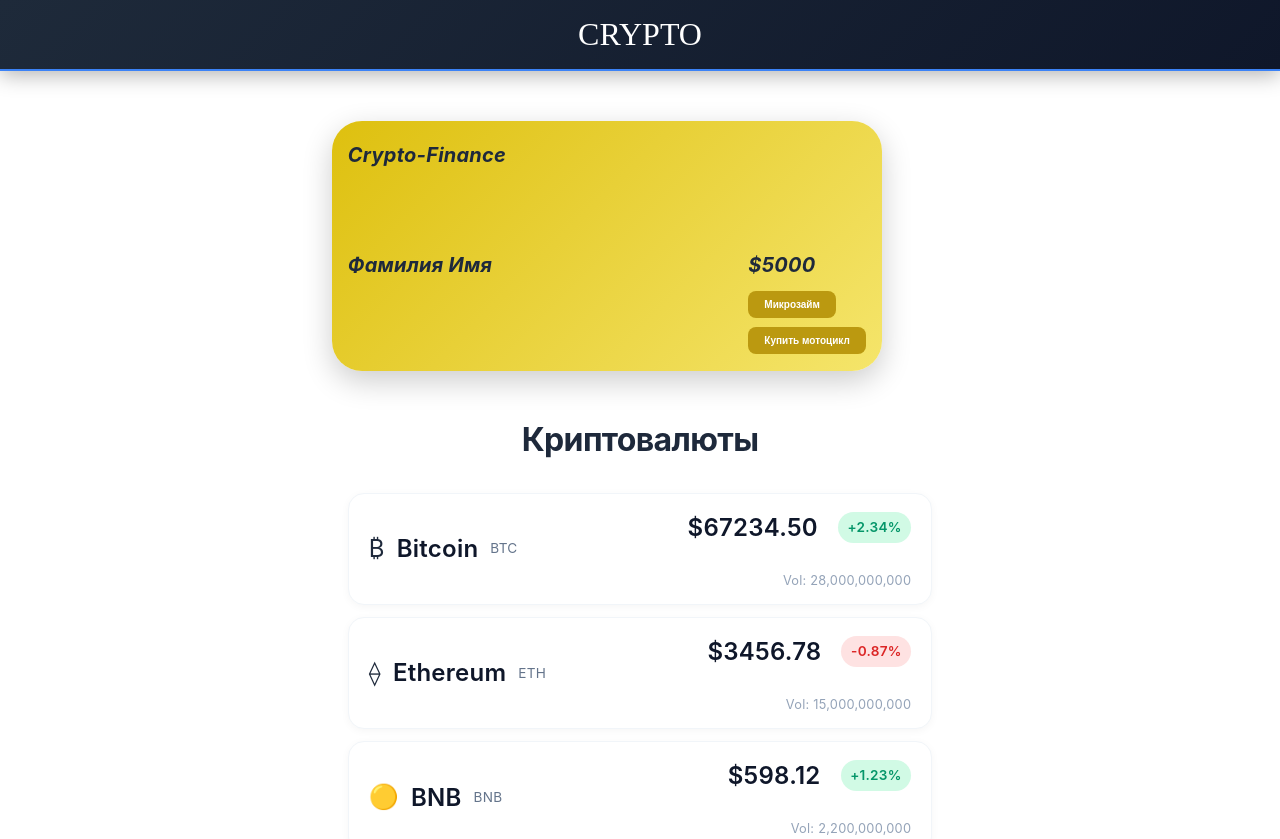
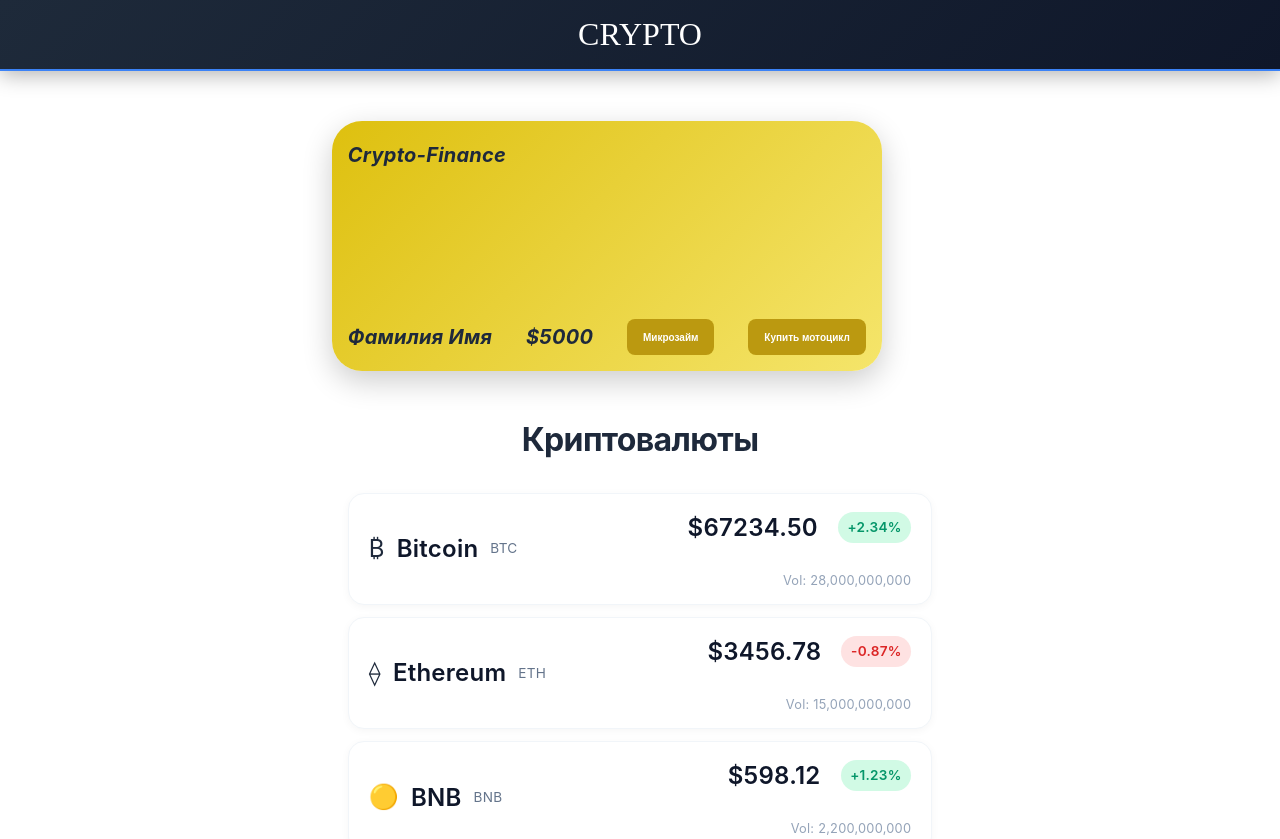
Before and after one commit to PoN1EXE/crypto, a React (Vite) app: page / in a window 1280 px wide. Shown: the top 839 px of the page. Built offline with nearby package versions, Linux system fonts and the light colour scheme.

Commit message:
доделал мелочи

```diff
--- a/src/components/Btn/BalanceButton.tsx
+++ b/src/components/Btn/BalanceButton.tsx
@@ -2,19 +2,28 @@
 import styles from './BalanceButton.module.scss'
 
 export const BalanceButton = () => {
-  const [balance, setBalance] = useState<number>(5000)
+  const [balance, setBalance] = useState<number | null>(5000)
+
+  const microzaimHandler = () => {
+    setBalance((prevBalance) => {
+      if (prevBalance === null) {
+        return null
+      }
+
+      return prevBalance + 1000
+    })
+  }
 
   return (
-    <div>
+    <>
       <p>${balance}</p>
-      <button className={styles.balanceButton} onClick={() => setBalance((prevBalance) => prevBalance + 1000)}>
+      <button className={styles.balanceButton} onClick={microzaimHandler}>
         Микрозайм
       </button>
-      <div>
-        <button className={styles.balanceButton} onClick={() => setBalance((prevBalance) => prevBalance * 0)}>
-          Купить мотоцикл
-        </button>
-      </div>
-    </div>
+
+      <button className={styles.balanceButton} onClick={() => setBalance(0)}>
+        Купить мотоцикл
+      </button>
+    </>
   )
 }
--- a/src/components/Card/Card.tsx
+++ b/src/components/Card/Card.tsx
@@ -1,9 +1,7 @@
 import { BalanceButton } from '../Btn/BalanceButton'
 import styles from './Card.module.scss'
 
-interface CardProps {}
-
-const Card = ({}: CardProps): jsx.Element => {
+export const Card = () => {
   return (
     <div className={styles.card}>
       <p>Crypto-Finance</p>
@@ -14,5 +12,3 @@
     </div>
   )
 }
-
-export { Card }
--- a/src/components/CoinList/CoinList.tsx
+++ b/src/components/CoinList/CoinList.tsx
@@ -1,20 +1,22 @@
-import React from 'react'
 import { useCrypto } from '../../hooks/useCrypto'
 import styles from './CoinList.module.scss'
 
-interface CoinListProps {}
+export const CoinList = () => {
+  const { data: coins, isLoading, isError, error } = useCrypto()
 
-const CoinList = ({}: CoinListProps) => {
-  const { data, isLoading, error } = useCrypto()
+  if (isLoading) {
+    return <div className={styles.loading}>Загрузка...</div>
+  }
 
-  if (isLoading) return <div className={styles.loading}>Загрузка...</div>
-  if (error) return <div className={styles.error}>Ошибка: {error.message}</div>
+  if (isError) {
+    return <div className={styles.error}>Ошибка: {error.message}</div>
+  }
 
   return (
     <div className={styles.container}>
       <h2 className={styles.title}>Криптовалюты</h2>
       <ul className={styles.list}>
-        {data?.map((coin) => (
+        {coins?.map((coin) => (
           <li key={coin.id} className={styles.item}>
             <div className={styles.left}>
               <span className={styles.icon}>{coin.icon}</span>
@@ -35,5 +37,3 @@
     </div>
   )
 }
-
-export { CoinList }
--- a/src/components/Header/Header.tsx
+++ b/src/components/Header/Header.tsx
@@ -1,7 +1,7 @@
 import styles from './Header.module.scss'
 
 const APP_NAME = 'CRYPTO'
-const Header = (): JSX.Element => {
+const Header = () => {
   return <header className={styles.header}>{APP_NAME}</header>
 }
 
--- a/src/pages/Main/Main.tsx
+++ b/src/pages/Main/Main.tsx
@@ -1,9 +1,8 @@
 import { Card } from '../../components/Card/Card'
 import styles from './Main.module.scss'
-import { useCrypto } from './../../hooks/useCrypto'
 import { CoinList } from '../../components/CoinList/CoinList'
 
-const Main = () => {
+export const Main = () => {
   return (
     <main className={styles.main}>
       <div>
@@ -13,5 +12,3 @@
     </main>
   )
 }
-
-export { Main }
```
